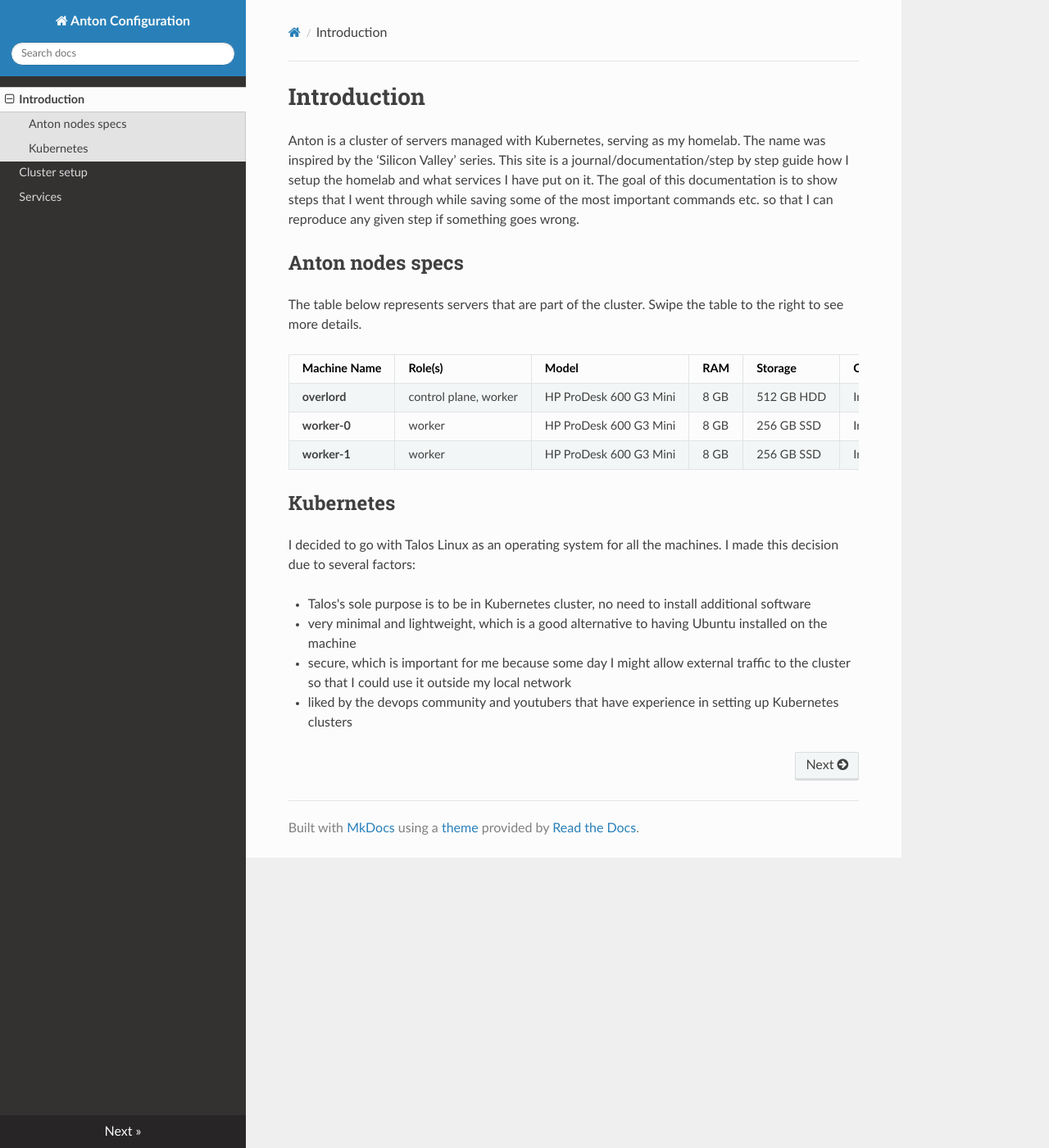
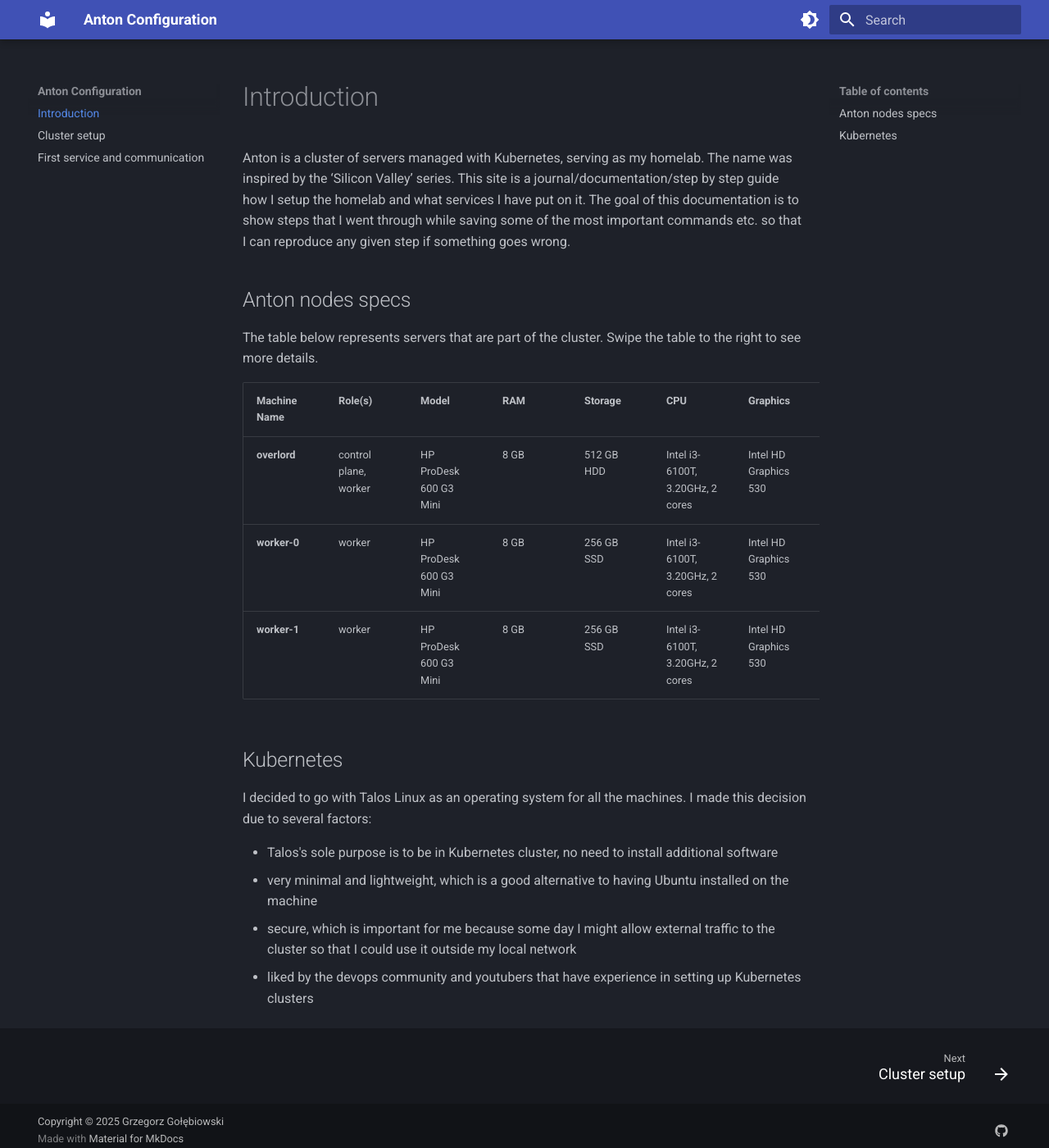
Before and after one commit to gregg127/anton, an MkDocs documentation site: the page built from docs/docs/index.md, in a window 1280 px wide and 1400 px high. Shown: the whole window at 82% size. Built offline with MkDocs 1.6.1 and Material for MkDocs 9.7.7, drawn with Linux system fonts in a browser that asks for light colours; nearby versions of some CDN libraries.

Commit message:
Update docs

````diff
--- a/docs/docs/02_services.md
+++ b/docs/docs/02_services.md
@@ -1,4 +1,4 @@
-# Services
+# First service and communication
 
 Now that I have cluster setup it's time to deploy first services. At the very beggining, for testing purpose I decided to go with [nginx unpriviliged](https://hub.docker.com/r/nginxinc/nginx-unprivileged) that at the very beggining will serve just nginx's default page.
 
@@ -16,8 +16,10 @@ I have created `nginx.yaml` configuration containing:
 * `kind: Service` - contains communication configuration for the deployment. Ensures that given application is accessible **within the cluster** by the service name.
 
 These two are the main components of deployed application. After deploying nginx, default namespace of the cluster looks like this:
-```bash
-% kubectl -o=wide get nodes,services,deployments,replicasets,pods
+```console
+kubectl -o=wide get nodes,services,deployments,replicasets,pods
+```
+```
 NAME            STATUS   ROLES           AGE    VERSION   INTERNAL-IP    EXTERNAL-IP   OS-IMAGE         KERNEL-VERSION   CONTAINER-RUNTIME
 node/overlord   Ready    control-plane   44h    v1.32.3   172.16.0.100   <none>        Talos (v1.9.5)   6.12.18-talos    containerd://2.0.3
 node/worker0    Ready    <none>          43h    v1.32.3   172.16.0.102   <none>        Talos (v1.9.5)   6.12.18-talos    containerd://2.0.3
@@ -64,8 +66,10 @@ I implemented this idea by:
 * adding `Ingress` with `ingressClassName: nginx` (this is a name of `IngressClass` from ingress-nginx) and host `nginx.anton.cluster` routing to `Service` with name `nginx-service` (my service that serves only nginx's default page)
 
 Configuration of [ingress-nginx](https://kubernetes.github.io/ingress-nginx/) is considered as a part of cluster infrastructure and has dedicated namespace with name `ingress-nginx` so that it can be separated from other things and default namespace that will contain my services. `Ingress` configuration(s) will be a part of the default namespace, as this will be changed based on the services that I deploy. Directory structure with cluster resources configuration at this point looks like this:
-```bash
-% tree cluster-resources
+```console
+tree cluster-resources
+```
+```console
 cluster-resources
 ├── infrastructure
 │   ├── README.md
@@ -82,8 +86,10 @@ cluster-resources
 ```
 
 The `ingress-nginx` namespace looks like this:
-```bash
-% kubectl -n ingress-nginx get all -o=wide
+```console
+kubectl -n ingress-nginx get all -o=wide
+```
+```console
 NAME                                       READY   STATUS      RESTARTS   AGE     IP             NODE       NOMINATED NODE   READINESS GATES
 pod/ingress-nginx-admission-create-fdpwq   0/1     Completed   0          6m38s   10.244.1.45    worker0    <none>           <none>
 pod/ingress-nginx-admission-patch-swscx    0/1     Completed   0          6m38s   10.244.2.42    worker1    <none>           <none>
@@ -104,8 +110,10 @@ job.batch/ingress-nginx-admission-patch    Complete   1/1           5s         6
 Note the number of `ingress-nginx-controller` pods and assigned IP addresses.
 
 Default namespace looks like this:
-```bash
-% kubectl get all -o=wide
+```console
+kubectl get all -o=wide
+```
+```console
 NAME                         READY   STATUS    RESTARTS   AGE    IP            NODE      NOMINATED NODE   READINESS GATES
 pod/nginx-57f7cbcdcc-wx5gj   1/1     Running   0          9m2s   10.244.2.41   worker1   <none>           <none>
 
@@ -121,8 +129,10 @@ replicaset.apps/nginx-57f7cbcdcc   1         1         1       9m2s   nginx
 ```
 
 Test to confirm that nginx pod from default workspace is accessible by the **control plane IP** with routing by host:
-```bash
-% curl -H "Host: nginx.anton.cluster" http://172.16.0.100/
+```console
+curl -H "Host: nginx.anton.cluster" http://172.16.0.100/
+```
+```html
 <!DOCTYPE html>
 <html>
 <head>
@@ -148,15 +158,19 @@ Commercial support is available at
 </html>
 ```
 and proof that one of nginx's pods served the request:
-```bash
-% kubectl get pods -o=wide
+```console
+kubectl get pods -o=wide
+```
+```console
 NAME                     READY   STATUS    RESTARTS   AGE     IP            NODE      NOMINATED NODE   READINESS GATES
 nginx-7f7fc686d9-8xb4f   1/1     Running   0          2m26s   10.244.2.43   worker1   <none>           <none>
 nginx-7f7fc686d9-c4grf   1/1     Running   0          2m23s   10.244.1.47   worker0   <none>           <none>
-% kubectl logs nginx-7f7fc686d9-8xb4f | grep curl
+```
+```console
+kubectl logs nginx-7f7fc686d9-8xb4f | grep curl
+```
+```console
 10.244.0.0 - - [11/Apr/2025:10:54:22 +0000] "GET / HTTP/1.1" 200 615 "-" "curl/8.7.1" "172.16.0.90"
-% kubectl logs nginx-7f7fc686d9-c4grf | grep curl
-%
 ```
 
 ## DNS
@@ -166,7 +180,7 @@ The problem at this point is that I have to communicate with cluster by the IP a
 ### Domain configuration for development
 
 Temporary solution is to add entry in `/etc/hosts` with domain that points to the IP address of the cluster:
-```bash
+```console
 172.16.0.100 anton.golebiowski.dev
 ```
 This will enable communication with cluster by the domain name only from machine that contains this entry. Also appriopriate host entry must be added to `Ingress`.
@@ -182,14 +196,65 @@ To be able to communicate with the cluster outside local network I have to make
     * on my router I need to configure dynamic DNS with previously generated credentials, so that changed IP address can be announced and updated on the provider side
 * configure my router to accept connections from the Internet on ports `80` and `443` and route it to my cluster's control plane. **This can be disabled at any moment**.
 
-
 The options above address only domain name resolution problem. Now it's time to deal with certificates to ensure safe communication.
 
 ## Certification
 
-TODO
+For managing certificates, issuers etc. I used [cert-manager](https://cert-manager.io). Certificate are ordered through Lets Encrypt. Setup was quite easy:
+
+* first cert-manager YAML manifest was downloaded and deployed, no changes needed
+* then I had to create staging and prod Issuers in the **default namespace**
+* after that I had to reconfigure Ingress to use TLS
+
+Staging issuer is for testing purposes, due to limitations in calling Lets Encrypt prod server. Ingress is responsible for creating certificate request etc. Everything happens automatically after Ingress creation. To verify if certificate was successfully created run:
+```console
+kubectl get certificates
+```
+```console
+NAME                                READY   SECRET                              AGE
+letsencrypt-prod-anton-tls-secret   True    letsencrypt-prod-anton-tls-secret   18h
+```
+
+To verify that SSL is working:
+```console
+curl https://anton.golebiowski.dev
+```
+```html
+<!DOCTYPE html>
+<html>
+<head>
+<title>Welcome to nginx!</title>
+<style>
+html { color-scheme: light dark; }
+body { width: 35em; margin: 0 auto;
+font-family: Tahoma, Verdana, Arial, sans-serif; }
+</style>
+</head>
+<body>
+<h1>Welcome to nginx!</h1>
+<p>If you see this page, the nginx web server is successfully installed and
+working. Further configuration is required.</p>
+
+<p>For online documentation and support please refer to
+<a href="http://nginx.org/">nginx.org</a>.<br/>
+Commercial support is available at
+<a href="http://nginx.com/">nginx.com</a>.</p>
+
+<p><em>Thank you for using nginx.</em></p>
+</body>
+```
+
+To summarize this chapter I ended up with:
+
+* working nginx `Deployment` and `Service`
+* subdomain configured to point to my networkć
+* dynamic DNS to update IP address that the subdomain points to
+* deployed `cert-manager` to handle certification
+* updated `Ingress` so that it requests and sets up certificate for configured host.
 
 -----
+
+Revision summarizing work done in this chapter: `6bda72cef0f7d369376882d014329a8e21f72435`
 
 Sources:
 
@@ -199,3 +264,5 @@ Sources:
 * [https://kubernetes.github.io/ingress-nginx/deploy/baremetal/](https://kubernetes.github.io/ingress-nginx/deploy/baremetal/)
 * [https://datavirke.dk/posts/bare-metal-kubernetes-part-1-talos-on-hetzner/](https://datavirke.dk/posts/bare-metal-kubernetes-part-1-talos-on-hetzner/)
 * [https://medium.com/@muppedaanvesh/%EF%B8%8F-exploring-types-of-routing-based-ingresses-in-kubernetes-da56f51b3a6b](https://medium.com/@muppedaanvesh/%EF%B8%8F-exploring-types-of-routing-based-ingresses-in-kubernetes-da56f51b3a6b)
+* [https://cert-manager.io/docs/tutorials/acme/nginx-ingress/](https://cert-manager.io/docs/tutorials/acme/nginx-ingress/)
+* [https://cert-manager.io/docs/installation/kubectl/](https://cert-manager.io/docs/installation/kubectl/)
--- a/docs/mkdocs.yml
+++ b/docs/mkdocs.yml
@@ -1,12 +1,27 @@
 site_name: Anton Configuration
-
 theme:
-  name: readthedocs
-
+  name: material
+  palette:
+    - scheme: slate
+      toggle:
+        icon: material/brightness-4
+        name: Switch to light mode
+    - scheme: default
+      toggle:
+        icon: material/brightness-7
+        name: Switch to dark mode
+  features:
+    - navigation.footer
+    - search.suggest
+    - content.code.copy
+extra:
+  social:
+    - icon: fontawesome/brands/github
+      link: https://github.com/gregg127/anton
+plugins:
+  - search
+copyright: Copyright &copy; 2025 Grzegorz Gołębiowski
 markdown_extensions:
-  - def_list
-  - pymdownx.tasklist:
-      custom_checkbox: true
   - pymdownx.highlight:
       anchor_linenums: true
       line_spans: __span
@@ -14,3 +29,14 @@ markdown_extensions:
   - pymdownx.inlinehilite
   - pymdownx.snippets
   - pymdownx.superfences
+# markdown_extensions:
+#   - def_list
+#   - pymdownx.tasklist:
+#       custom_checkbox: true
+#   - pymdownx.highlight:
+#       anchor_linenums: true
+#       line_spans: __span
+#       pygments_lang_class: true
+#   - pymdownx.inlinehilite
+#   - pymdownx.snippets
+#   - pymdownx.superfences
````
Also changed, not shown: docs/docs/01_cluster.md (+20 -20 lines).
